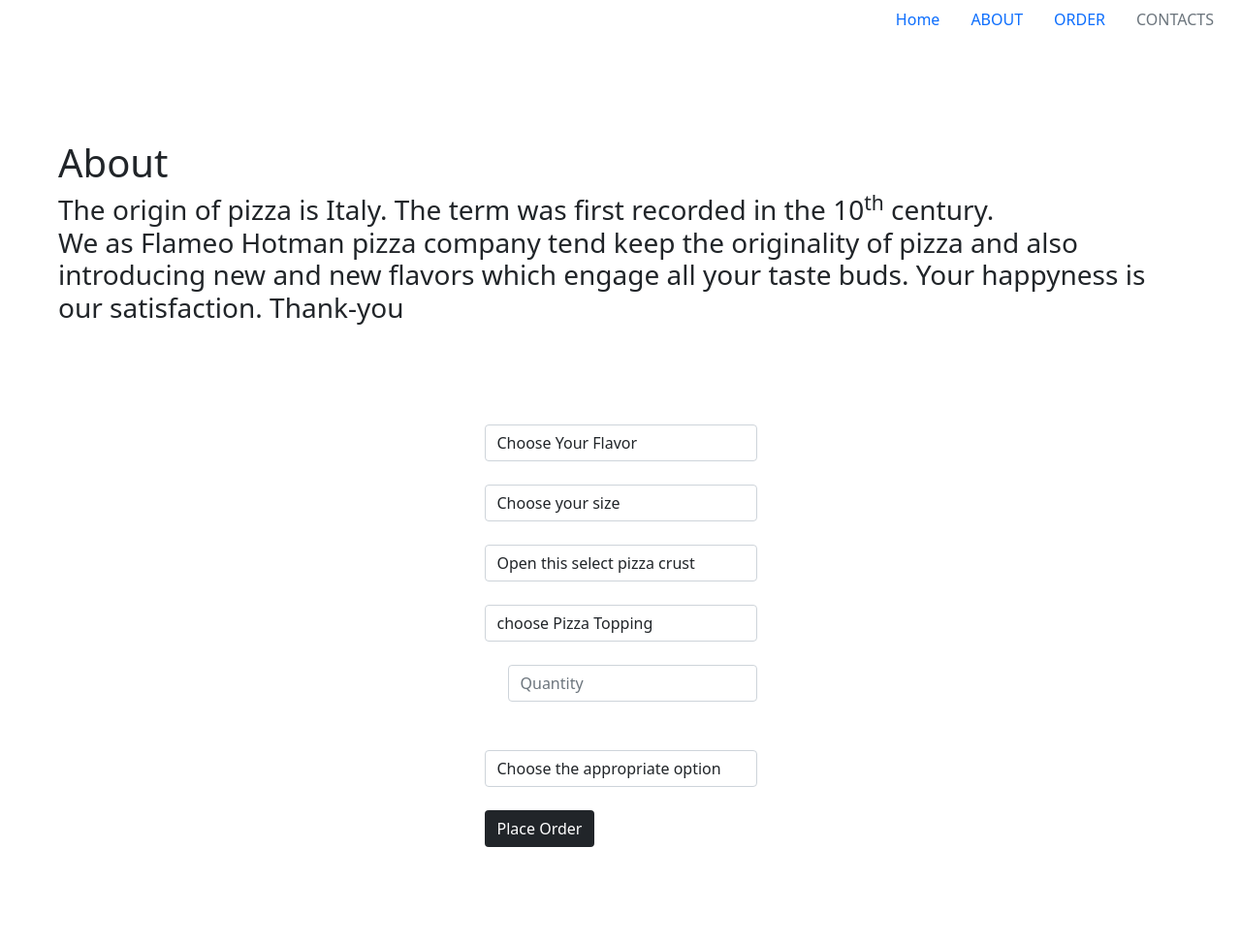
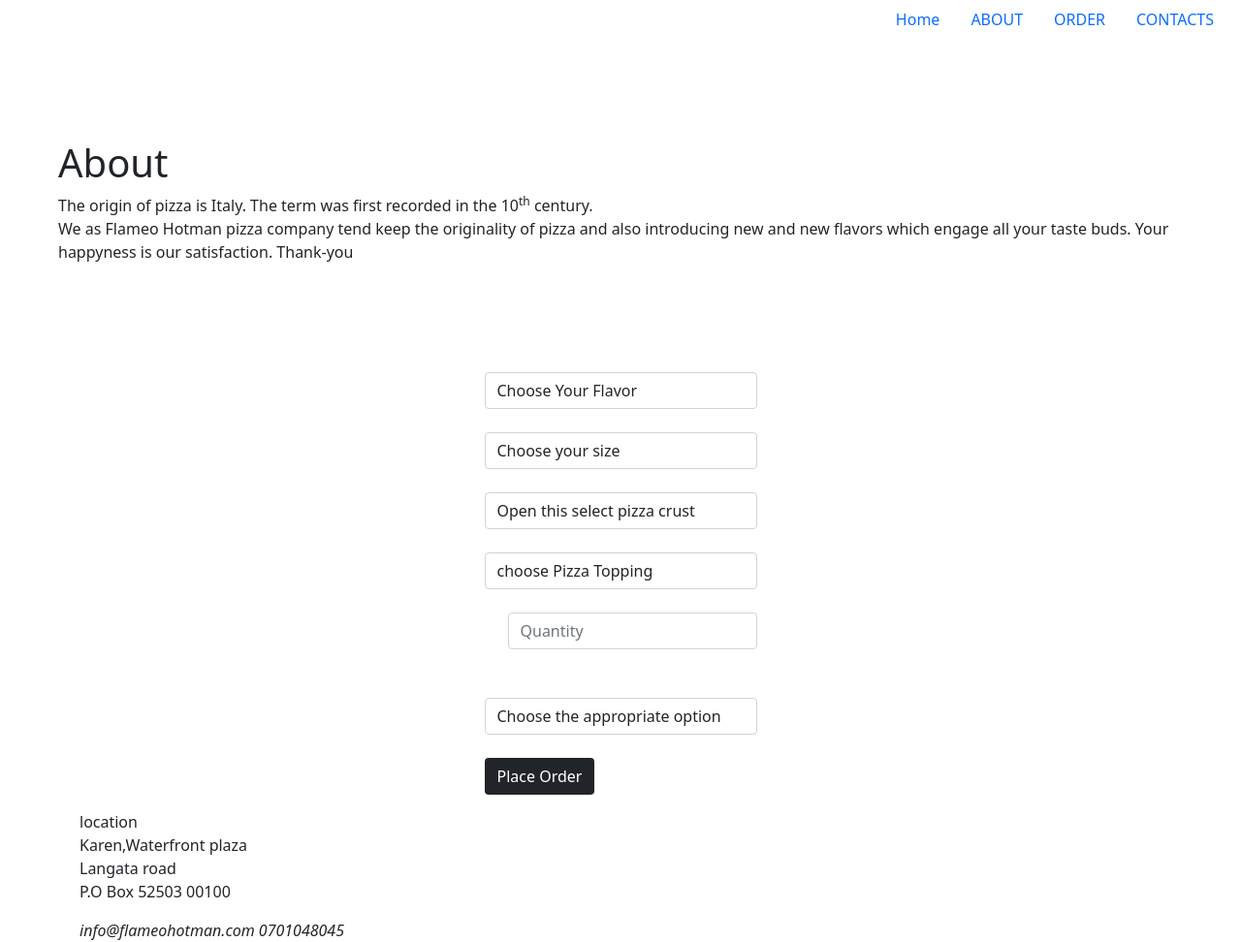
Before and after one commit to budds300/Flameo_Hotman-pizza, a plain HTML site: page index.html in a window 1280 px wide. Shown: the whole page at 97% size. Before the commit the page ends 890 px from the top, so only its background shows below. Drawn offline with nearby package versions, Linux system fonts and the light colour scheme.

Commit message:
initial styles

```diff
--- a/index.html
+++ b/index.html
@@ -22,7 +22,7 @@
                   <a class="nav-link" href="#orders">ORDER</a>
                 </li>
                 <li class="nav-item">
-                  <a class="nav-link disabled" href="#contacts" >CONTACTS</a>
+                  <a class="nav-link" href="#contacts" >CONTACTS</a>
                 </li>
               </ul>
         </section>
@@ -34,7 +34,7 @@
         <section id="About">
             <div class="p-5">
                 <h1>About</h1>
-                <h3>The origin of pizza is Italy. The term was first recorded in the 10<sup>th</sup> century. <br> We as Flameo Hotman pizza company tend keep the originality of pizza and also introducing new and new flavors which engage all your taste buds. Your happyness is our satisfaction. Thank-you</h3>
+                <p>The origin of pizza is Italy. The term was first recorded in the 10<sup>th</sup> century. <br> We as Flameo Hotman pizza company tend keep the originality of pizza and also introducing new and new flavors which engage all your taste buds. Your happyness is our satisfaction. Thank-you</p>
             </div>
         </section>
         <section id="orders">
@@ -98,11 +98,15 @@
             </form>
         </section>
     </div>
-    <section class="footer text-center">
-        <div id="contacts">
+    <section id="footer" class="">
+        <div class="container">
+            <div class="row">
+                <div class="col-md-4">
+                    <p>location<br>Karen,Waterfront plaza<br>Langata road<br>P.O Box 52503 00100</p>
+                    <i class="fas fa-envelope-square">info@flameohotman.com</i>
+                    <i class="fas fa-phone-alt">0701048045</i>
+                </div>
 
-        </div>
-    </section>
     <script src="https://code.jquery.com/jquery-3.6.0.js" integrity="sha256-H+K7U5CnXl1h5ywQfKtSj8PCmoN9aaq30gDh27Xc0jk=" crossorigin="anonymous"></script>
     <script src="script.js"></script>
 </body>
--- a/script.js
+++ b/script.js
@@ -54,7 +54,7 @@
 
         }
         else if (deliveryCost=="collection") {
-           alert( "Hello your order is"+ customerOrder+". It will be ready for collection to you shortly here at our shop in Ngong "+"and the total price is: "+customerCostPrice.getPrice()*quantity +  " Thank-you");
+           alert( "Hello your order is"+ customerOrder+". It will be ready for collection to you shortly here at our shop in Karen "+"and the total price is: "+customerCostPrice.getPrice()*quantity +  " Thank-you");
 
             console.log(customerCostPrice.getPrice()*quantity);
 
```
